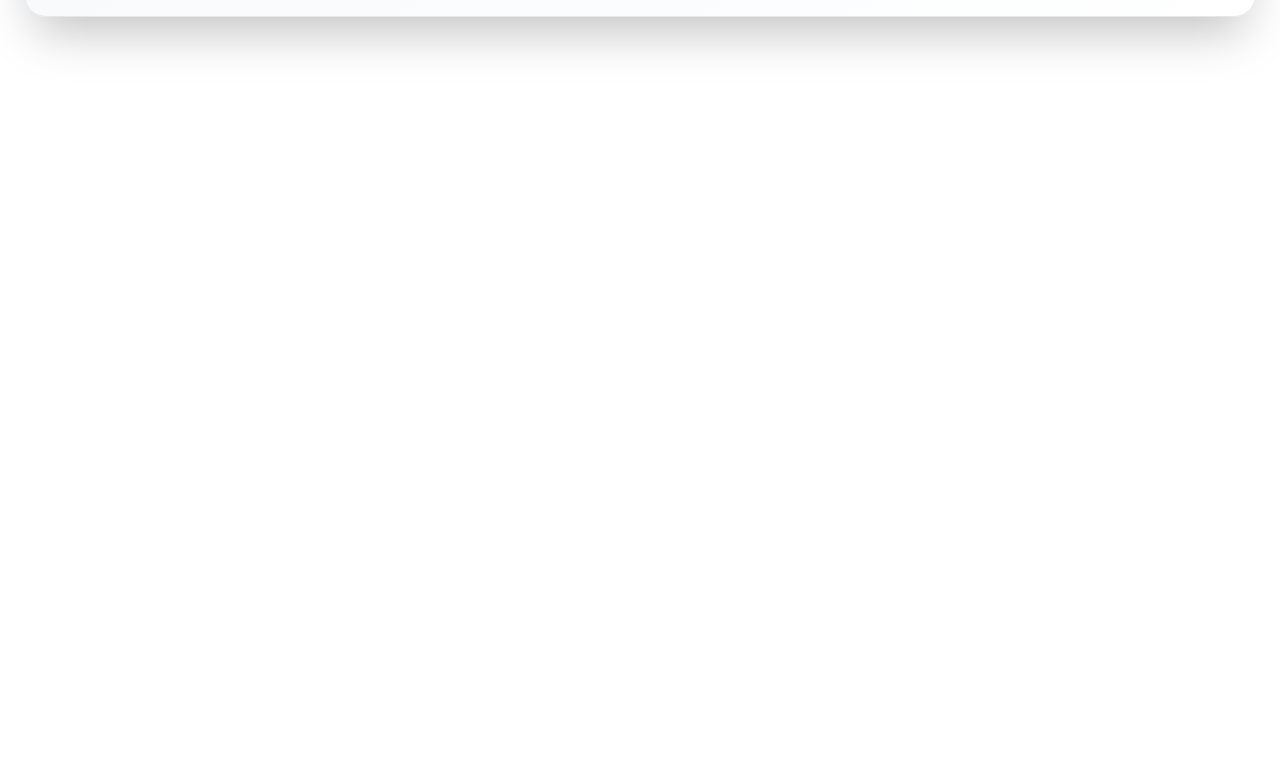
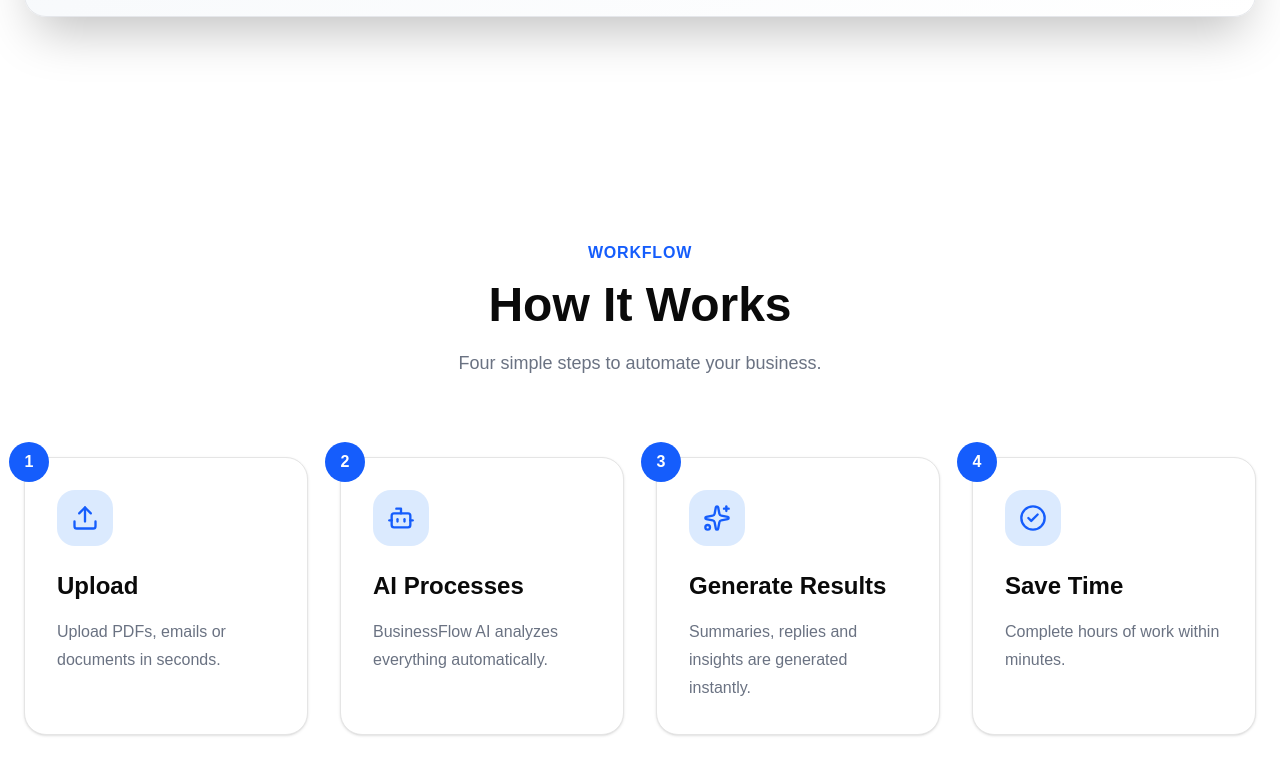
Before and after one commit to virat161/businessflowAI, a React (Vite) app: page / in a window 1280 px wide. Shown: the part 2406-3181 px from the top of the page. Before the commit the page ends 2535 px from the top, so only its background shows below. Built offline with nearby package versions, Linux system fonts and the light colour scheme.

Commit message:
Add howITWorks section

```diff
--- a/src/components/common/Howitworks.tsx
+++ b/src/components/common/Howitworks.tsx
@@ -0,0 +1,91 @@
+import {
+  Bot,
+  Upload,
+  Sparkles,
+  CheckCircle2,
+} from "lucide-react";
+
+const steps = [
+  {
+    icon: Upload,
+    title: "Upload",
+    description:
+      "Upload PDFs, emails or documents in seconds.",
+  },
+  {
+    icon: Bot,
+    title: "AI Processes",
+    description:
+      "BusinessFlow AI analyzes everything automatically.",
+  },
+  {
+    icon: Sparkles,
+    title: "Generate Results",
+    description:
+      "Summaries, replies and insights are generated instantly.",
+  },
+  {
+    icon: CheckCircle2,
+    title: "Save Time",
+    description:
+      "Complete hours of work within minutes.",
+  },
+];
+
+export default function HowItWorks() {
+  return (
+    <section
+      id="how-it-works"
+      className="py-28 bg-white"
+    >
+      <div className="max-w-7xl mx-auto px-6">
+
+        <div className="text-center">
+
+          <span className="text-blue-600 font-semibold uppercase tracking-wider">
+            Workflow
+          </span>
+
+          <h2 className="text-5xl font-bold mt-4">
+            How It Works
+          </h2>
+
+          <p className="text-gray-500 mt-5 text-lg">
+            Four simple steps to automate your business.
+          </p>
+
+        </div>
+
+        <div className="grid md:grid-cols-4 gap-8 mt-20">
+
+          {steps.map((step, index) => (
+            <div
+              key={step.title}
+              className="relative rounded-3xl border bg-white p-8 shadow-sm hover:shadow-xl transition"
+            >
+
+              <div className="absolute -top-4 -left-4 h-10 w-10 rounded-full bg-blue-600 text-white flex items-center justify-center font-bold">
+                {index + 1}
+              </div>
+
+              <div className="w-14 h-14 rounded-2xl bg-blue-100 flex items-center justify-center mb-6">
+                <step.icon className="text-blue-600 w-7 h-7" />
+              </div>
+
+              <h3 className="font-bold text-2xl">
+                {step.title}
+              </h3>
+
+              <p className="text-gray-500 mt-4 leading-7">
+                {step.description}
+              </p>
+
+            </div>
+          ))}
+
+        </div>
+
+      </div>
+    </section>
+  );
+}
--- a/src/pages/LandingPage.tsx
+++ b/src/pages/LandingPage.tsx
@@ -2,6 +2,7 @@ import Navbar from "@/components/common/Navbar";
 import Hero from "@/components/common/Hero";
 import Features from "@/components/common/Features";
 import DashboardPreview from "@/components/common/DashboardPreview";
+import HowItWorks from "@/components/common/HowItWorks";
 
 export default function LandingPage() {
   return (
@@ -10,6 +11,7 @@ export default function LandingPage() {
       <Hero />
       <Features />
       <DashboardPreview />
+      <HowItWorks/>
     </>
   );
 }
```
